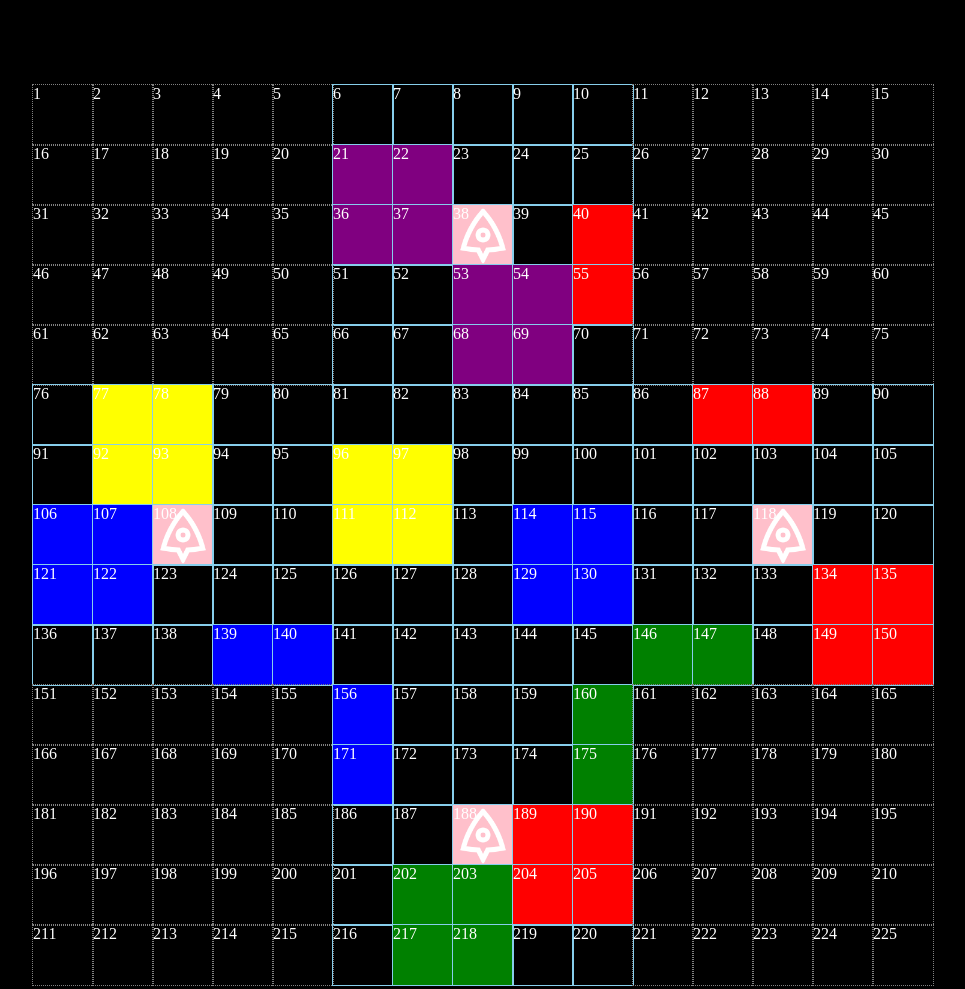
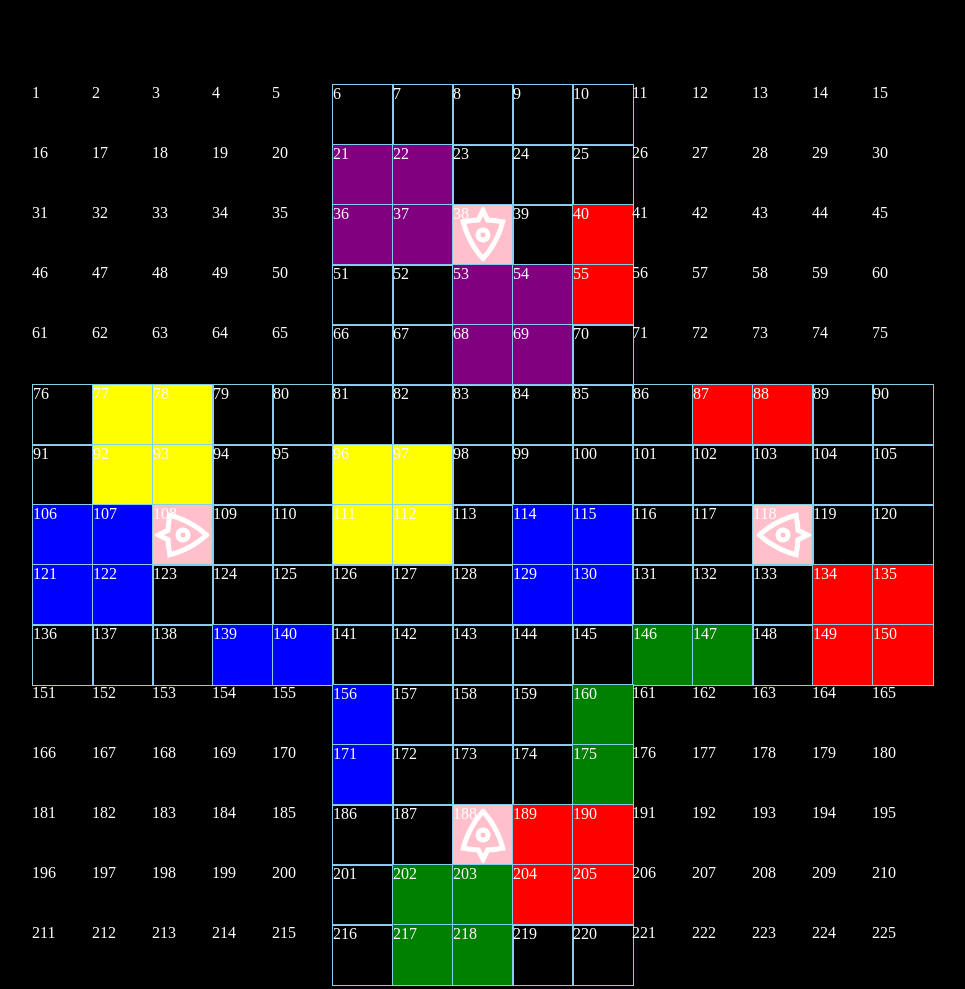
Before and after one commit to sumtsui/boardgames, a website: page src/board/index.html in a window 1280 px wide. Shown: the top 989 px of the page, without its empty margins (57-1022 px from the left). Drawn offline with Linux system fonts and the light colour scheme.

Commit message:
player aware direction

```diff
--- a/src/board/index.css
+++ b/src/board/index.css
@@ -8,3 +8,20 @@ body {
   position: relative;
   margin-left: 5px;
 }
+.tile {
+  position: absolute;
+  border: "1px dotted gray";
+}
+.tile .wrap {
+  position: relative;
+  height: 100%;
+  width: 100%;
+}
+.player {
+  background-image: url(./space-ship-line.png);
+  background-size: cover;
+  position: absolute;
+  height: 100%;
+  width: 100%;
+  top: 0;
+}
--- a/src/board/script.js
+++ b/src/board/script.js
@@ -20,6 +20,17 @@ const DIRECTIONS_PER_SURFACE = {
   5: { col: -1 },
   7: { row: -1 },
 };
+const DIRECTIONS = [
+  { value: "down", degree: "180deg" },
+  { value: "left", degree: "-90deg" },
+  { value: "up", degree: "0deg" },
+  { value: "right", degree: "90deg" },
+];
+let p1;
+let p2;
+let p3;
+let p4;
+let players;
 
 function getCubeArrays() {
   const subsBy5 = [[]];
@@ -99,12 +110,11 @@ const cubeMap = getCubeMap(cubeArrays);
 
 let tileCount = 1;
 
-function makeTile(left, top, isPlayArea, isStartTile, color, player) {
+function makeTile(left, top, isPlayArea, isStartTile, color, playerId) {
   const tile = document.createElement("div");
-  tile.style.border = "1px dotted gray";
+  tile.className = "tile";
   tile.style.width = CUBE_WIDTH + "px";
   tile.style.height = CUBE_WIDTH + "px";
-  tile.style.position = "absolute";
   tile.style.left = left;
   tile.style.top = top;
   if (isPlayArea) {
@@ -116,12 +126,22 @@ function makeTile(left, top, isPlayArea, isStartTile, color, player) {
   if (color) {
     tile.style.backgroundColor = color;
   }
-  if (Number.isInteger(player)) {
-    tile.style.backgroundImage = "url('./space-ship-line.png')";
-    tile.style.backgroundSize = "cover";
+  const num = document.createElement("div");
+  num.innerText = tileCount;
+
+  const wrap = document.createElement("div");
+  wrap.className = "wrap";
+  wrap.appendChild(num);
+  if (Number.isInteger(playerId)) {
+    const player = document.createElement("div");
+    player.classList.add("player");
+    player.style.transform = `rotate(${
+      DIRECTIONS.find((d) => d.value === players[playerId].direction).degree
+    })`;
+    wrap.appendChild(player);
   }
-  tile.innerText = tileCount;
 
+  tile.appendChild(wrap);
   tileCount++;
   wrapper.appendChild(tile);
 }
@@ -303,13 +323,14 @@ class Player {
   current;
   collectedObstacles = [];
   goal;
-  direction = "top";
+  direction;
 
-  constructor(id, start) {
+  constructor(id, start, direction) {
     this.id = id;
     this.current = start;
     this.goal = PLAYER_START_TILES[GOAL_MAP[id]];
     cubeMap[start].player = id;
+    this.direction = direction;
   }
   move(next) {
     const result = {
@@ -317,9 +338,12 @@ class Player {
       win: false,
     };
     const nextTile = cubeMap[next];
+
     if (!nextTile || !IN_PLAY_SURFACES.includes(nextTile.surface))
       throw "MOVE_FAIL_UNKNOWN_TILE";
+
     const currentTile = cubeMap[this.current];
+
     if (next === this.current) throw "MOVE_FAIL_SAME_TILE";
     if (nextTile.obstacle) {
       throw "MOVE_FAIL_OBSTACLE";
@@ -359,12 +383,31 @@ class Player {
     if (next === this.goal) {
       result.win = true;
     }
+    this.direction = this._detectDirectionChange(next) || this.direction;
     this.current = next;
     nextTile.player = this.id;
     currentTile.player = undefined;
     renderCube();
     return result;
   }
+  _detectDirectionChange(next) {
+    const { surface } = cubeMap[this.current];
+
+    if ((next - this.current) % 15 === 0) {
+      if (next > this.current) return "down";
+      else return "up";
+    } else if (Math.abs(next - this.current) <= 4) {
+      if (next > this.current) return "right";
+      else return "left";
+    } else {
+      if (surface === 1) return "down";
+      if (surface === 3) return "right";
+      if (surface === 5) return "left";
+      if (surface === 7) return "up";
+    }
+    throw "FAIL_DETACT_DIRECTION";
+  }
+  // move it to board class
   getSurrendingObstacles() {
     const result = {
       top: null,
@@ -419,11 +462,13 @@ function checkObstaclesInPath(point1, point2) {
   return null;
 }
 
-const players = PLAYER_START_TILES.map((t, i) => new Player(i, t));
+players = PLAYER_START_TILES.map(
+  (t, i) => new Player(i, t, DIRECTIONS[i].value)
+);
 
-const p1 = players[0];
-const p2 = players[1];
-const p3 = players[2];
-const p4 = players[3];
+p1 = players[0];
+p2 = players[1];
+p3 = players[2];
+p4 = players[3];
 
 renderCube();
```
